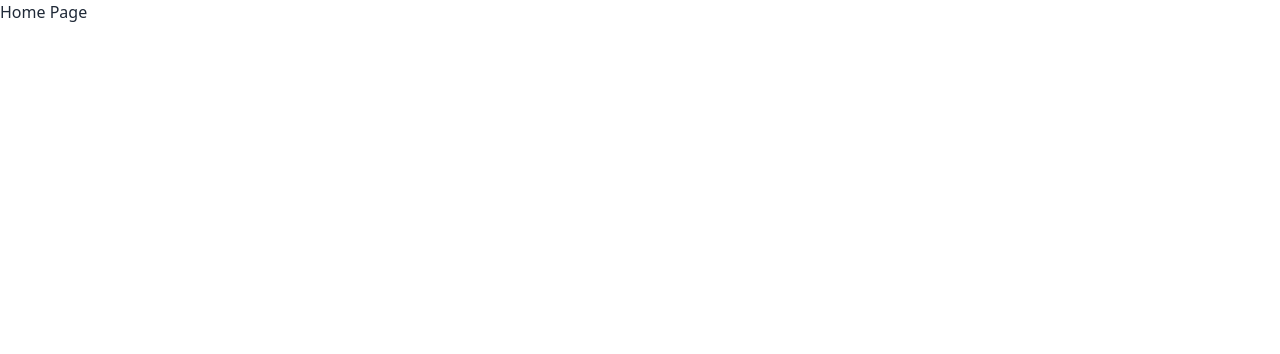
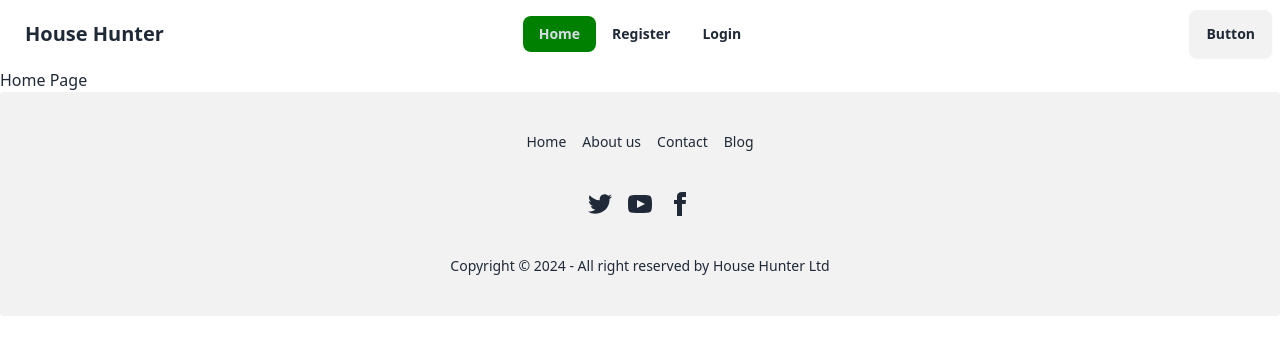
Before and after one commit to gfaruk02/house-hunter-client, a React (Vite) app: page / in a window 1280 px wide. Shown: the top 354 px of the page. Built offline with nearby package versions, Linux system fonts and the light colour scheme.

Commit message:
create shared components navbar and footer and setup this components is layout

```diff
--- /dev/null
+++ b/src/Components/Footer/Footer.jsx
@@ -0,0 +1,28 @@
+
+
+const Footer = () => {
+    return (
+        <div>
+            <footer className="footer footer-center p-10 bg-base-200 text-base-content rounded">
+                <nav className="grid grid-flow-col gap-4">
+                    <a className="link link-hover">Home</a>
+                    <a className="link link-hover">About us</a>
+                    <a className="link link-hover">Contact</a>
+                    <a className="link link-hover">Blog</a>
+                </nav>
+                <nav>
+                    <div className="grid grid-flow-col gap-4">
+                        <a><svg xmlns="http://www.w3.org/2000/svg" width="24" height="24" viewBox="0 0 24 24" className="fill-current"><path d="M24 4.557c-.883.392-1.832.656-2.828.775 1.017-.609 1.798-1.574 2.165-2.724-.951.564-2.005.974-3.127 1.195-.897-.957-2.178-1.555-3.594-1.555-3.179 0-5.515 2.966-4.797 6.045-4.091-.205-7.719-2.165-10.148-5.144-1.29 2.213-.669 5.108 1.523 6.574-.806-.026-1.566-.247-2.229-.616-.054 2.281 1.581 4.415 3.949 4.89-.693.188-1.452.232-2.224.084.626 1.956 2.444 3.379 4.6 3.419-2.07 1.623-4.678 2.348-7.29 2.04 2.179 1.397 4.768 2.212 7.548 2.212 9.142 0 14.307-7.721 13.995-14.646.962-.695 1.797-1.562 2.457-2.549z"></path></svg></a>
+                        <a><svg xmlns="http://www.w3.org/2000/svg" width="24" height="24" viewBox="0 0 24 24" className="fill-current"><path d="M19.615 3.184c-3.604-.246-11.631-.245-15.23 0-3.897.266-4.356 2.62-4.385 8.816.029 6.185.484 8.549 4.385 8.816 3.6.245 11.626.246 15.23 0 3.897-.266 4.356-2.62 4.385-8.816-.029-6.185-.484-8.549-4.385-8.816zm-10.615 12.816v-8l8 3.993-8 4.007z"></path></svg></a>
+                        <a><svg xmlns="http://www.w3.org/2000/svg" width="24" height="24" viewBox="0 0 24 24" className="fill-current"><path d="M9 8h-3v4h3v12h5v-12h3.642l.358-4h-4v-1.667c0-.955.192-1.333 1.115-1.333h2.885v-5h-3.808c-3.596 0-5.192 1.583-5.192 4.615v3.385z"></path></svg></a>
+                    </div>
+                </nav>
+                <aside>
+                    <p>Copyright © 2024 - All right reserved by House Hunter Ltd</p>
+                </aside>
+            </footer>
+        </div>
+    );
+};
+
+export default Footer;
--- /dev/null
+++ b/src/Components/Shared/Navbar/Navbar.jsx
@@ -0,0 +1,79 @@
+import { NavLink } from "react-router-dom";
+
+
+const Navbar = () => {
+    const navItems =
+        <>
+         <li>
+            <NavLink to='/'
+            style={({ isActive, isPending, isTransitioning }) => {
+                return {
+                fontWeight: isActive ? "bold" : "bold",
+                color: isPending ? "white" : "",
+                 backgroundColor: isActive ? "green" : "",
+                viewTransitionName: isTransitioning ? "slide" : "",
+                };
+            }}
+            >
+            Home
+            </NavLink>
+         </li>
+         <li>
+            <NavLink to='/register'
+            style={({ isActive, isPending, isTransitioning }) => {
+                return {
+                fontWeight: isActive ? "bold" : "bold",
+                color: isPending ? "white" : "",
+                 backgroundColor: isActive ? "green" : "",
+                viewTransitionName: isTransitioning ? "slide" : "",
+                };
+            }}
+            >
+            Register
+            </NavLink>
+         </li>
+         <li>
+            <NavLink to='/login'
+            style={({ isActive, isPending, isTransitioning }) => {
+                return {
+                fontWeight: isActive ? "bold" : "bold",
+                color: isPending ? "white" : "",
+                 backgroundColor: isActive ? "green" : "",
+                viewTransitionName: isTransitioning ? "slide" : "",
+                };
+            }}
+            >
+            Login
+            </NavLink>
+         </li>
+
+        </>
+
+    return (
+        <div>
+            <div className="navbar bg-base-100">
+  <div className="navbar-start">
+    <div className="dropdown">
+      <div tabIndex={0} role="button" className="btn btn-ghost lg:hidden">
+        <svg xmlns="http://www.w3.org/2000/svg" className="h-5 w-5" fill="none" viewBox="0 0 24 24" stroke="currentColor"><path strokeLinecap="round" strokeLinejoin="round" strokeWidth="2" d="M4 6h16M4 12h8m-8 6h16" /></svg>
+      </div>
+      <ul tabIndex={0} className="menu menu-sm dropdown-content mt-3 z-[1] p-2 shadow bg-base-100 rounded-box w-52">
+       {navItems}
+      </ul>
+    </div>
+    <a className="btn btn-ghost text-xl">House Hunter</a>
+  </div>
+  <div className="navbar-center hidden lg:flex">
+    <ul className="menu menu-horizontal px-1">
+     {navItems}
+    </ul>
+  </div>
+  <div className="navbar-end">
+    <a className="btn">Button</a>
+  </div>
+</div>
+        </div>
+    );
+};
+
+export default Navbar;
--- a/src/Layout/Layout.jsx
+++ b/src/Layout/Layout.jsx
@@ -1,10 +1,14 @@
 import { Outlet } from "react-router-dom";
+import Navbar from "../Components/Shared/Navbar/Navbar";
+import Footer from "../Components/Footer/Footer";
 
 
 const Layout = () => {
     return (
         <div>
-            <Outlet></Outlet>
+            <Navbar />
+            <Outlet />
+            <Footer />
         </div>
     );
 };
```
